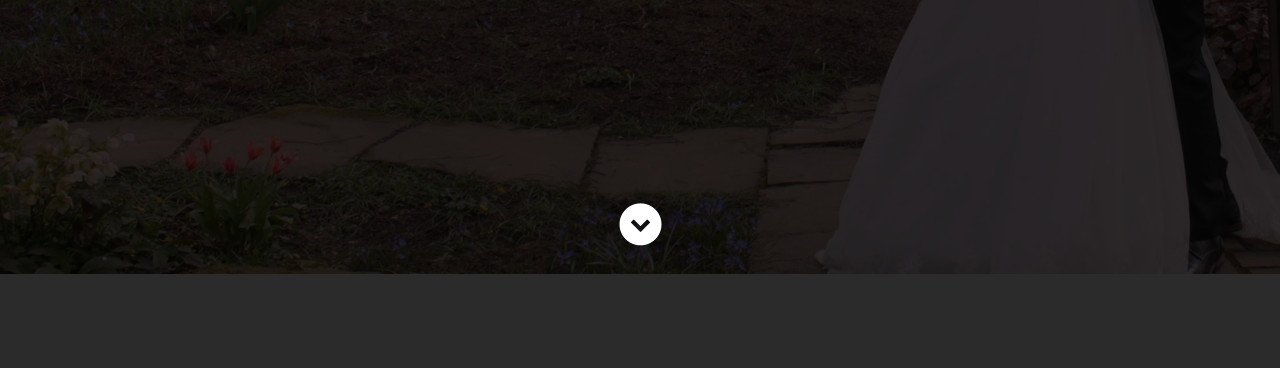
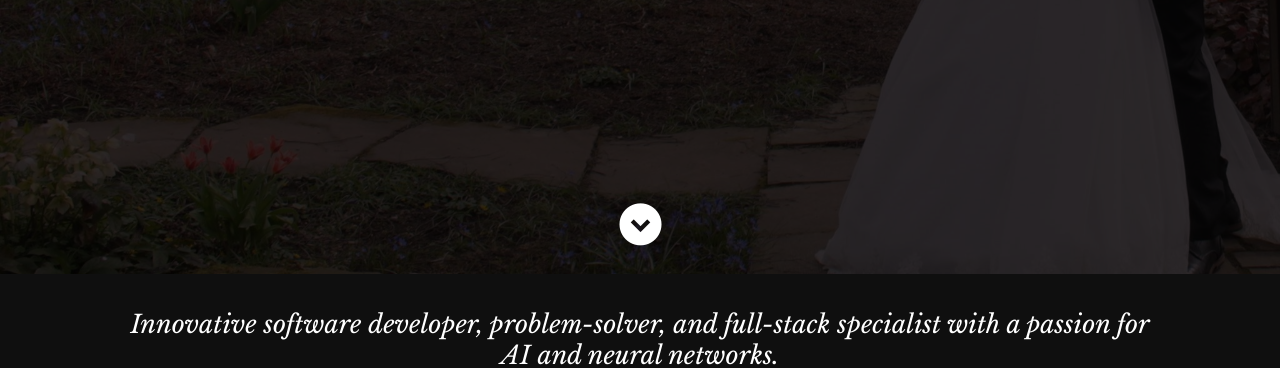
Before and after one commit to FleepS/getToKnowMe, a plain HTML site: page index.html in a window 1280 px wide. Shown: the part 526-894 px from the top of the page. Drawn offline with nearby package versions, Linux system fonts and the light colour scheme.

Commit message:
added small slogan

```diff
--- a/css/layout.css
+++ b/css/layout.css
@@ -181,6 +181,24 @@ ul#nav li a {
 
 ul#nav li a:active { background-color: transparent !important; }
 ul#nav li.current a { color: #F06000; }
+
+
+/* --------------- */
+/* Intro
+/* ----------------- */
+
+#intro {
+   padding-top: 35px;
+   padding-bottom: 35px;
+   padding-left: 10%;
+   padding-right: 10%;
+}
+#intro p {
+   text-align: center;
+   font: 25px 'librebaskerville-italic', serif;
+   color: white;
+   margin: 0;
+}
 
 
 /* ------------------------------------------------------------------ */
--- a/index.html
+++ b/index.html
@@ -78,7 +78,9 @@
 
     </header> <!-- Header End -->
 
-
+    <section id="intro">
+        <p>Innovative software developer, problem-solver, and full-stack specialist with a passion for AI and neural networks.</p>
+    </section>
     <!-- About Section
    ================================================== -->
     <section id="about">
```
